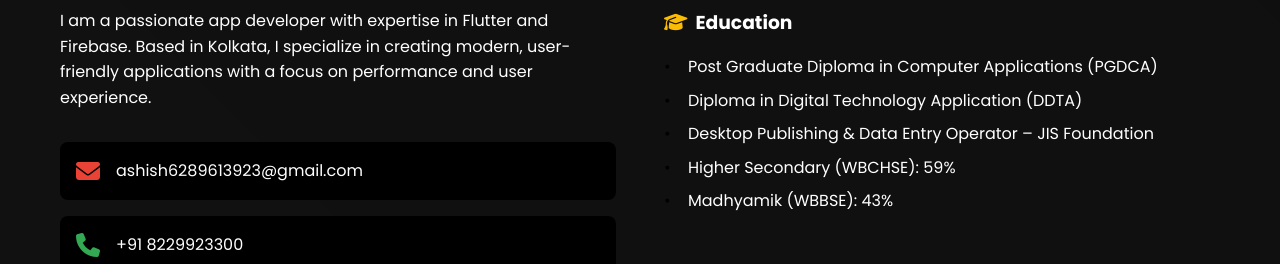
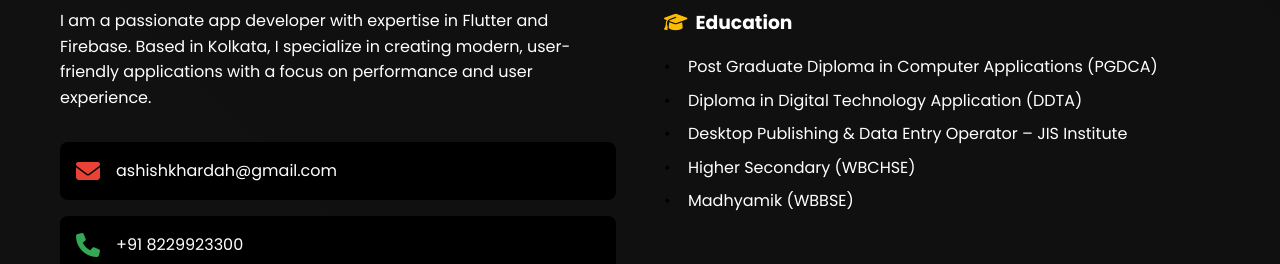
Before and after one commit to itx-ashu-5k/CV, a plain HTML site: page index.html in a window 1280 px wide. Shown: the part 1000-1264 px from the top of the page. Drawn offline with nearby package versions, Linux system fonts and the light colour scheme.

Commit message:
index.html

```diff
--- a/index.html
+++ b/index.html
@@ -62,7 +62,7 @@
                     <div class="personal-info">
                         <div class="info-item">
                             <i class="fas fa-envelope email-icon"></i>
-                            <span>ashish6289613923@gmail.com</span>
+                            <span>ashishkhardah@gmail.com</span>
                         </div>
                         <div class="info-item">
                             <i class="fas fa-phone phone-icon"></i>
@@ -79,9 +79,9 @@
                     <ul>
                         <li>Post Graduate Diploma in Computer Applications (PGDCA)</li>
                         <li>Diploma in Digital Technology Application (DDTA)</li>
-                        <li>Desktop Publishing & Data Entry Operator – JIS Foundation</li>
-                        <li>Higher Secondary (WBCHSE): 59%</li>
-                        <li>Madhyamik (WBBSE): 43%</li>
+                        <li>Desktop Publishing & Data Entry Operator – JIS Institute</li>
+                        <li>Higher Secondary (WBCHSE)</li>
+                        <li>Madhyamik (WBBSE)</li>
                     </ul>
                 </div>
             </div>
@@ -141,7 +141,7 @@
                     <div class="contact-item">
                         <i class="fas fa-envelope email-icon"></i>
                         <h3>Email</h3>
-                        <p>ashish6289613923@gmail.com</p>
+                        <p>ashishkhardah@gmail.com</p>
                     </div>
                     <div class="contact-item">
                         <i class="fas fa-phone phone-icon"></i>
@@ -180,4 +180,5 @@
     <script src="https://cdnjs.cloudflare.com/ajax/libs/aos/2.3.4/aos.js"></script>
     <script src="js/main.js"></script>
 </body>
+
 </html>
```
